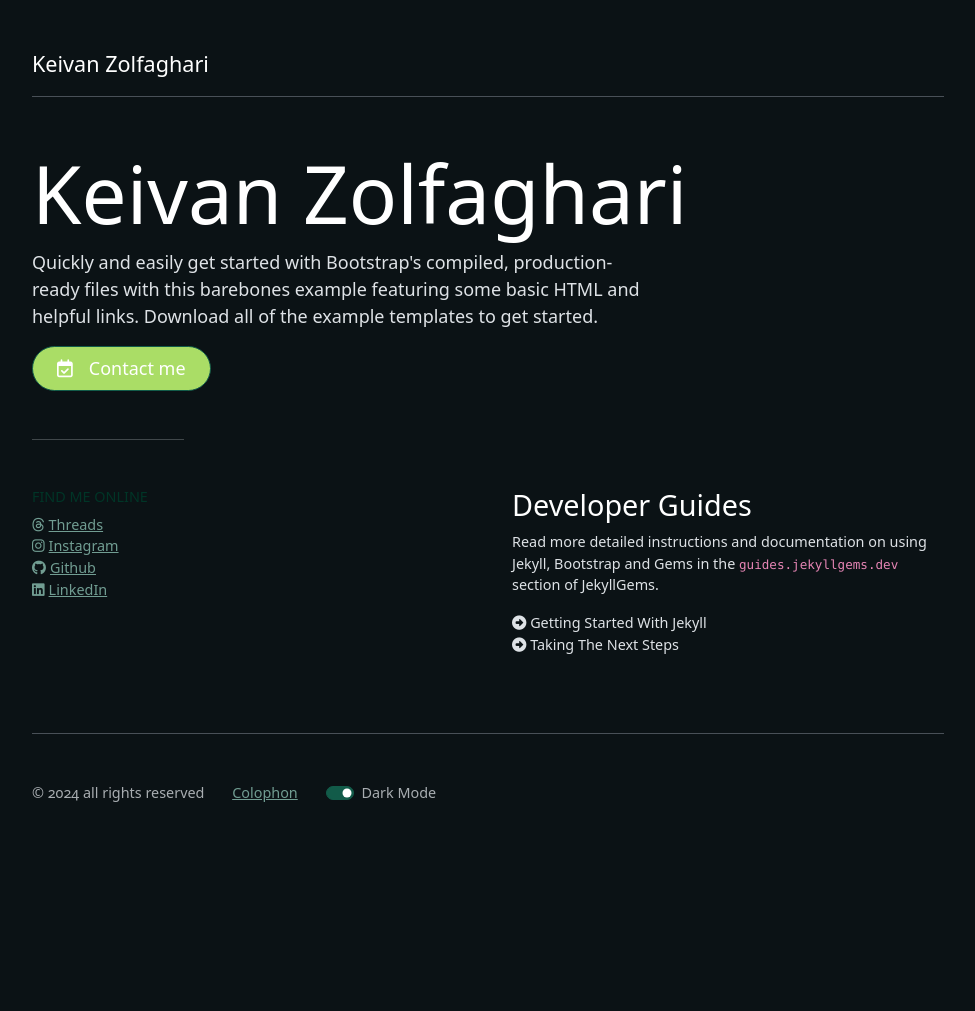
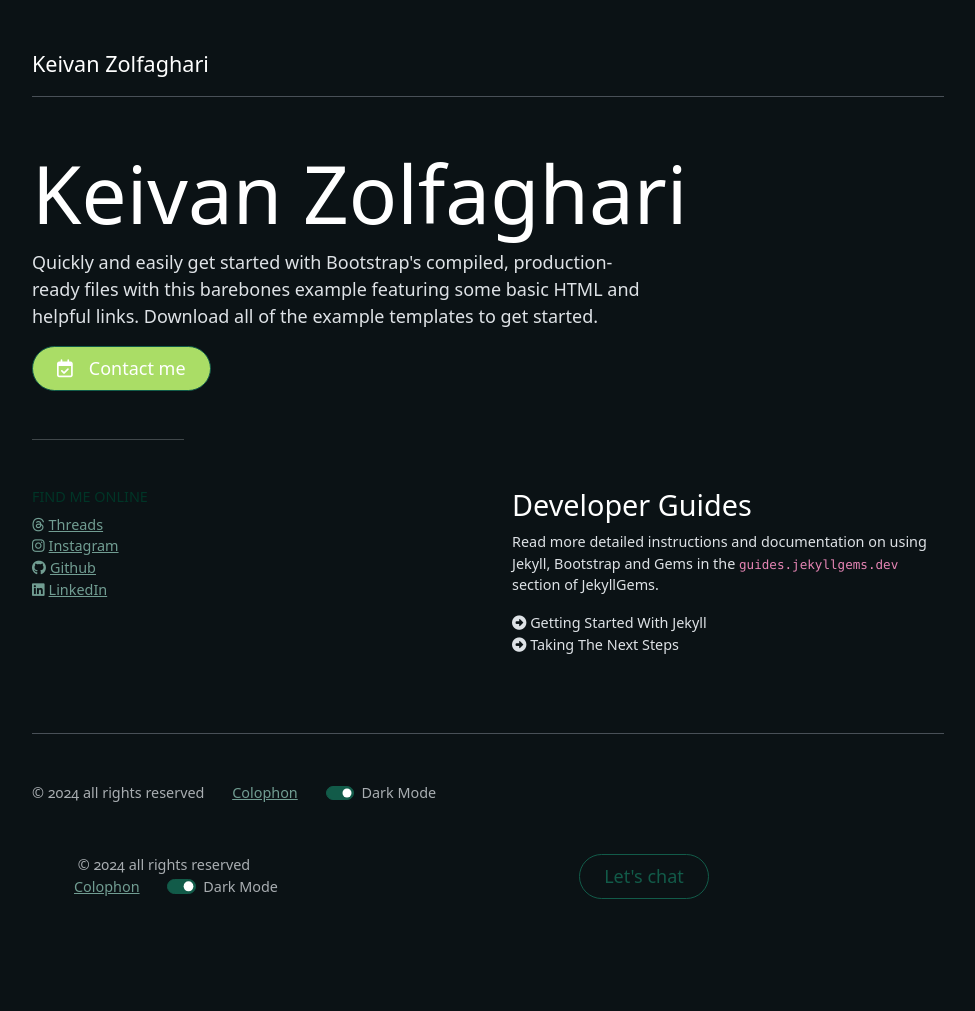
Before and after one commit to keivanz/keivanz.github.io, a Jekyll site: the page built from index.md, in a window 1280 px wide. Shown: the whole page, without its empty margins (152-1127 px from the left). Built offline with Jekyll 4.4.1, drawn with Linux system fonts in a browser that asks for light colours; nearby versions of some CDN libraries; before the commit the page ends 902 px from its top, so only the background shows below that.

Commit message:
new footer

```diff
--- a/_includes/footer.html
+++ b/_includes/footer.html
@@ -9,4 +9,28 @@
       </div>
     </li>
   </ul>
+
+  <div class="row mb-3 text-center mt-5">
+    <div class="col-md-4 themed-grid-col">
+      <ul class="list-inline">
+        <li class="list-inline-item me-4">&copy; {{ site.time | date: '%Y' }} all rights reserved</li>
+        <li class="list-inline-item me-4"><a href="colophon">Colophon</a></li>
+        <li class="list-inline-item">
+          <div class="form-check form-switch">
+            <input class="form-check-input" type="checkbox" id="darkModeSwitch" checked>
+            <label class="form-check-label" for="darkModeSwitch">Dark Mode</label>
+          </div>
+        </li>
+      </ul>
+
+    </div>
+    <div class="col-md-8 themed-grid-col">
+
+      <button type="button" class="btn btn-outline-primary btn-lg rounded-5 focus-ring px-4 gap-3">Let's chat</button>
+
+    </div>
+  </div>
+
+
+
 </footer>
```
Also changed, not shown: pages/bay.md (added, +5 -0 lines), pages/nyc.md (added, +5 -0 lines).
